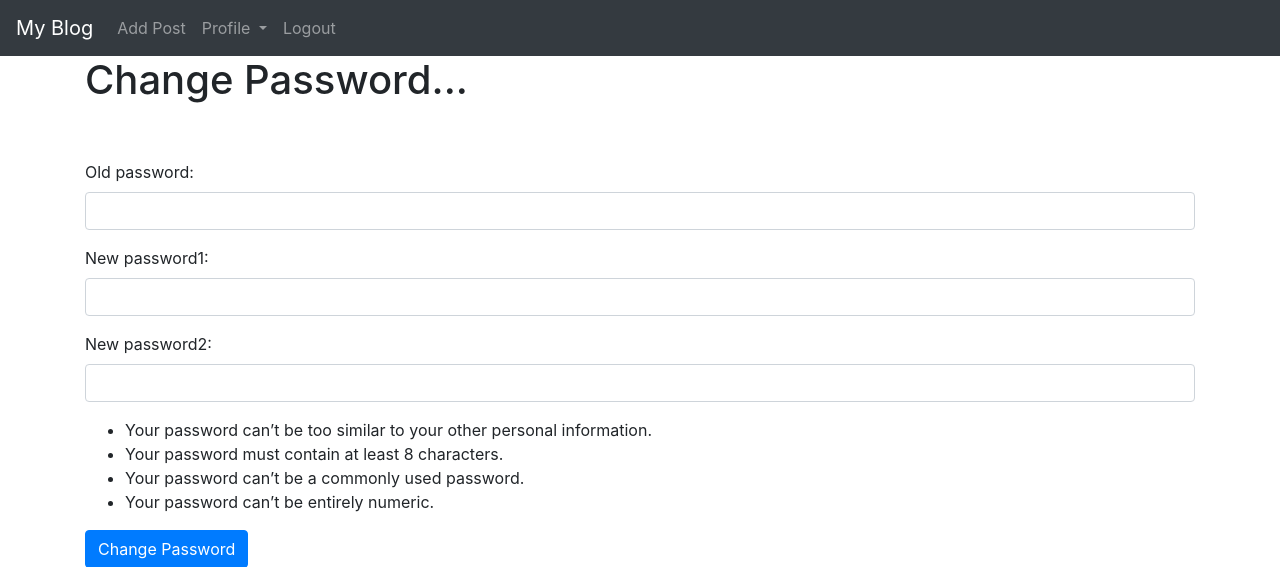
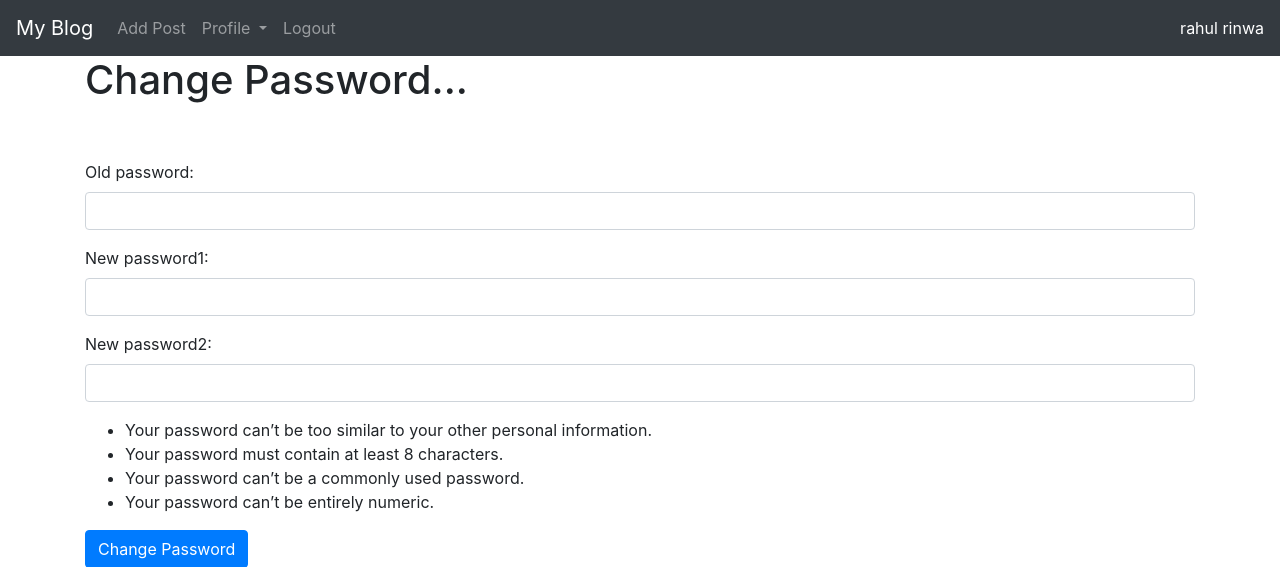
Before and after one commit to rahul01281/blog-project, a Django app: page /members/password/ in a window 1280 px wide. Shown: the top 567 px of the page. Run offline with Django 3.2, Linux system fonts and the light colour scheme; a user stored in the database is signed in; data comes from the database, SQL or seed files in the repository; both versions use the stored data as it was after the commit; some libraries are stand-ins or nearby versions.

Commit message:
user name on navbar

```diff
--- a/blog/templates/base.html
+++ b/blog/templates/base.html
@@ -64,6 +64,10 @@
 
           </ul>
 
+          <ul class="navbar-nav ml-auto">
+            <li style="color:white;">{{ user.first_name }} {{ user.last_name }}</li>
+          </ul>
+
         </div>
       </nav>
 
```
Also changed, not shown: blog/db.sqlite3.
